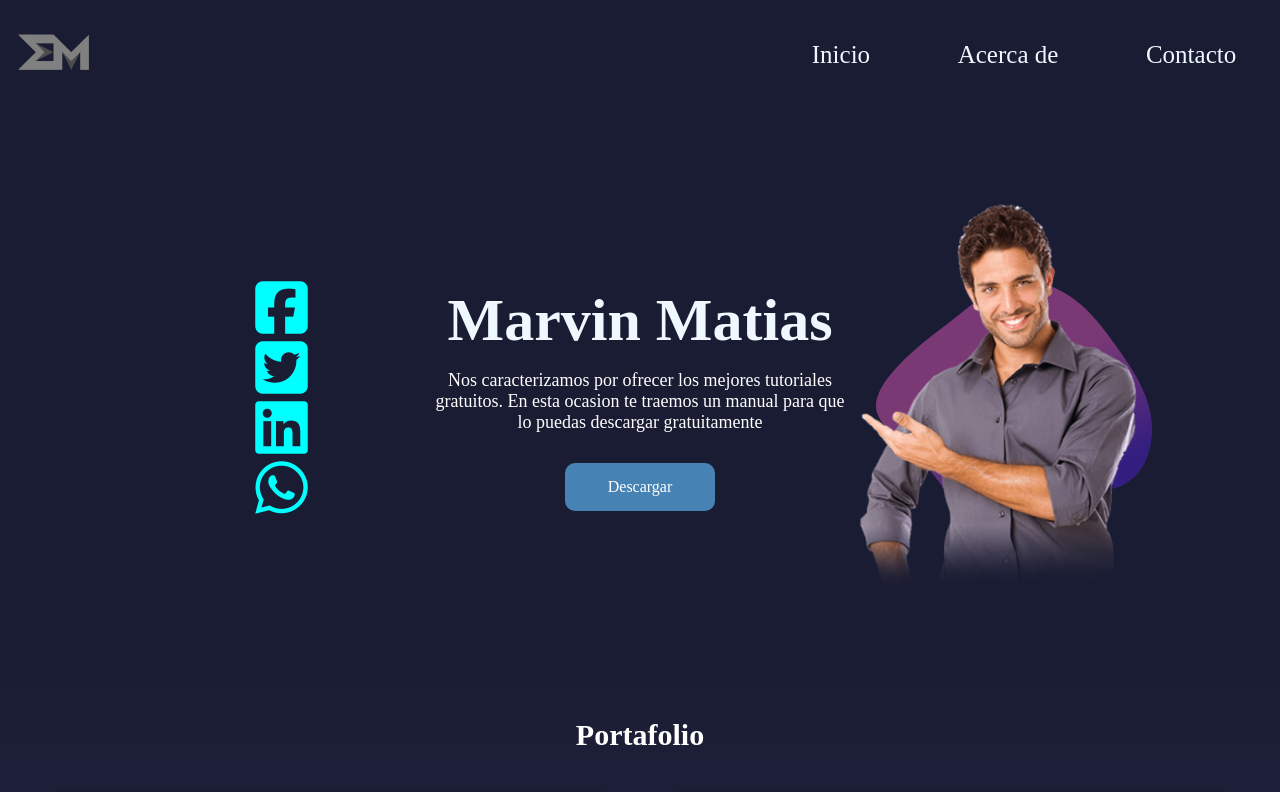
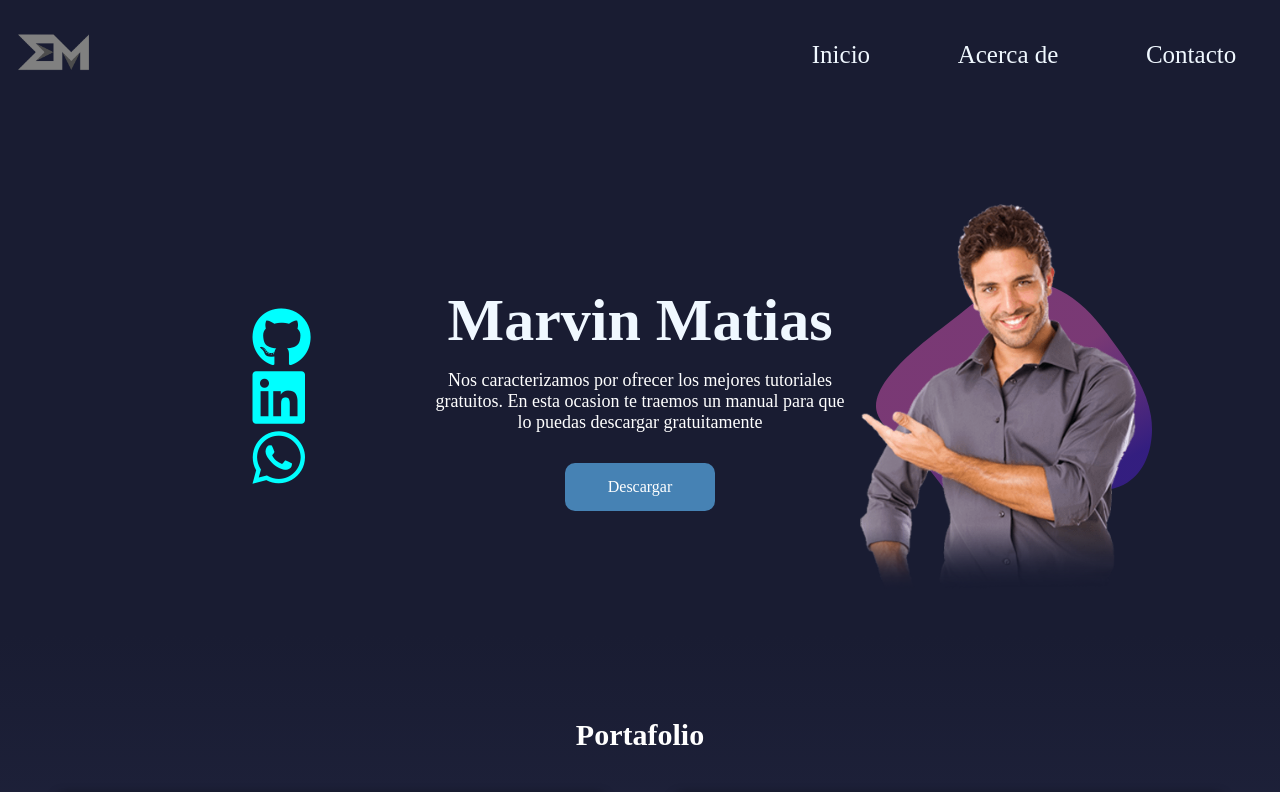
Before and after one commit to marmat1997/FinalMarvinAjquejay, a plain HTML site: page index.html in a window 1280 px wide. Shown: the top 792 px of the page. Drawn offline with Linux system fonts and the light colour scheme.

Commit message:
LinksCorregidos

```diff
--- a/index.html
+++ b/index.html
@@ -24,11 +24,11 @@
 
     <section class="LandingPage">
         <div class="Redes">
-            <a href="https://www.facebook.com/" target="_blank"><i class="fa fa-facebook-square" aria-hidden="true"></i></a>
+            <a href="https://github.com/marmat1997" target="_blank"><i class="fa fa-github" aria-hidden="true"></i></a>
           <!-- <i class="fa fa-facebook-square" aria-hidden="true"></i> -->
-          <a href="https://www.Twitter.com/" target="_blank"><i class="fa fa-twitter-square" aria-hidden="true"></i></a>
-          <a href="https://www.facebook.com/" target="_blank"><i class="fa fa-linkedin-square" aria-hidden="true"></i></a>
-          <a href="https://www.facebook.com/" target="_blank"><i class="fa fa-whatsapp" aria-hidden="true"></i>   </a>
+          <!-- <a href="https://www.Twitter.com/" target="_blank"><i class="fa fa-twitter-square" aria-hidden="true"></i></a> -->
+          <a href="https://www.linkedin.com/in/marmat97/" target="_blank"><i class="fa fa-linkedin-square" aria-hidden="true"></i></a>
+          <a href="https://wa.me/50231836022" target="_blank"><i class="fa fa-whatsapp" aria-hidden="true"></i>   </a>
         </div>
             <div class="contenedor-textos">
                 <h1>Marvin Matias</h1>
```
Also changed, not shown: MesaDeTrabajoAcercaDe.png (added), MesaDeTrabajoInicio.png (added), ResultadoFinalAcercaDe.png (added), 1 other file.
